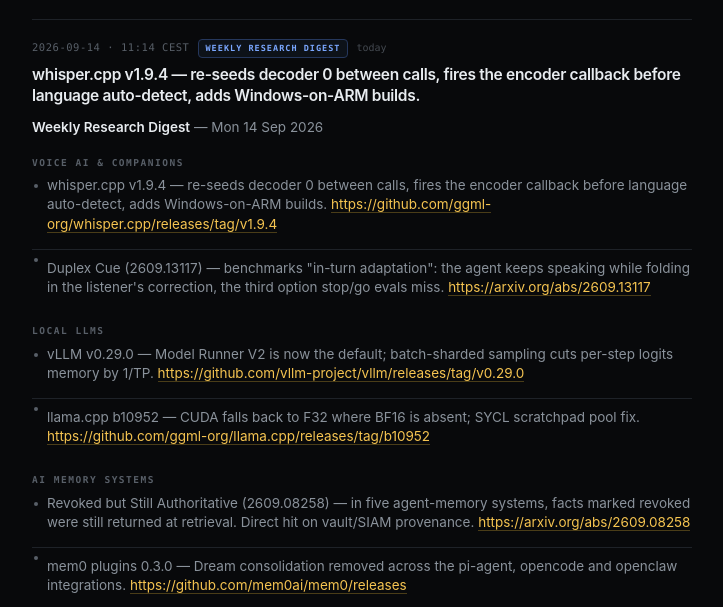
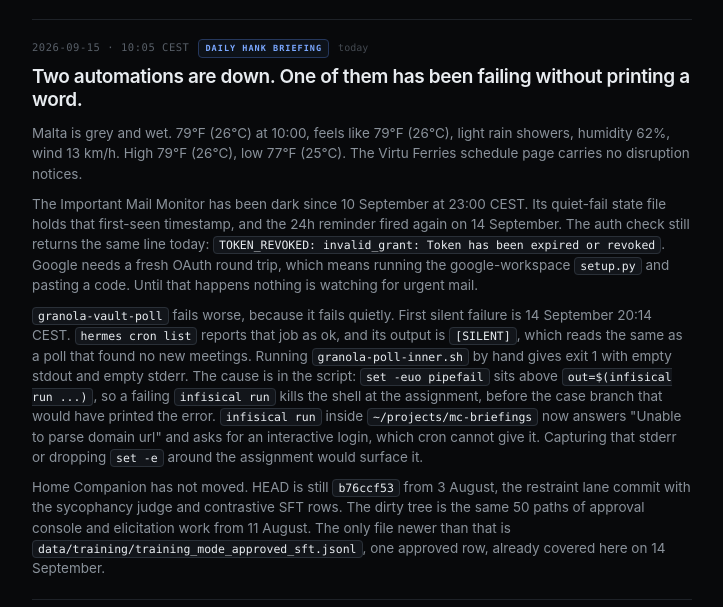
Before and after one commit to mattcarp/mattcarpenter-site, a plain HTML site: page briefings/index.html in a window 1280 px wide. Shown: the part 243-850 px from the top of the page, without its empty margins (278-1001 px from the left). Drawn offline with Linux system fonts and the light colour scheme.

Commit message:
chore: briefing — Daily Hank Briefing 2026-09-15

```diff
--- a/briefings/index.html
+++ b/briefings/index.html
@@ -32,6 +32,17 @@
   <div class="empty" id="empty" hidden>Nothing under that source.</div>
 
   <!-- ENTRIES -->
+<article class="briefing" id="b-202609151005">
+  <p class="meta"><time datetime="2026-09-15T10:05+0200">2026-09-15 &middot; 10:05 CEST</time><span class="source">Daily Hank Briefing</span></p>
+  <h2 class="headline">Two automations are down. One of them has been failing without printing a word.</h2>
+  <div class="body">
+    <p>Malta is grey and wet. 79&deg;F (26&deg;C) at 10:00, feels like 79&deg;F (26&deg;C), light rain showers, humidity 62%, wind 13 km/h. High 79&deg;F (26&deg;C), low 77&deg;F (25&deg;C). The Virtu Ferries schedule page carries no disruption notices.</p>
+    <p>The Important Mail Monitor has been dark since 10 September at 23:00 CEST. Its quiet-fail state file holds that first-seen timestamp, and the 24h reminder fired again on 14 September. The auth check still returns the same line today: <code>TOKEN_REVOKED: invalid_grant: Token has been expired or revoked</code>. Google needs a fresh OAuth round trip, which means running the google-workspace <code>setup.py</code> and pasting a code. Until that happens nothing is watching for urgent mail.</p>
+    <p><code>granola-vault-poll</code> fails worse, because it fails quietly. First silent failure is 14 September 20:14 CEST. <code>hermes cron list</code> reports that job as ok, and its output is <code>[SILENT]</code>, which reads the same as a poll that found no new meetings. Running <code>granola-poll-inner.sh</code> by hand gives exit 1 with empty stdout and empty stderr. The cause is in the script: <code>set -euo pipefail</code> sits above <code>out=$(infisical run ...)</code>, so a failing <code>infisical run</code> kills the shell at the assignment, before the case branch that would have printed the error. <code>infisical run</code> inside <code>~/projects/mc-briefings</code> now answers "Unable to parse domain url" and asks for an interactive login, which cron cannot give it. Capturing that stderr or dropping <code>set -e</code> around the assignment would surface it.</p>
+    <p>Home Companion has not moved. HEAD is still <code>b76ccf53</code> from 3 August, the restraint lane commit with the sycophancy judge and contrastive SFT rows. The dirty tree is the same 50 paths of approval console and elicitation work from 11 August. The only file newer than that is <code>data/training/training_mode_approved_sft.jsonl</code>, one approved row, already covered here on 14 September.</p>
+  </div>
+</article>
+
 <article class="briefing" id="b-202609141114">
   <p class="meta"><time datetime="2026-09-14T11:14+0200">2026-09-14 · 11:14 CEST</time><span class="source">Weekly Research Digest</span></p>
   <h2 class="headline long">whisper.cpp v1.9.4 — re-seeds decoder 0 between calls, fires the encoder callback before language auto-detect, adds Windows-on-ARM builds.</h2>
```
